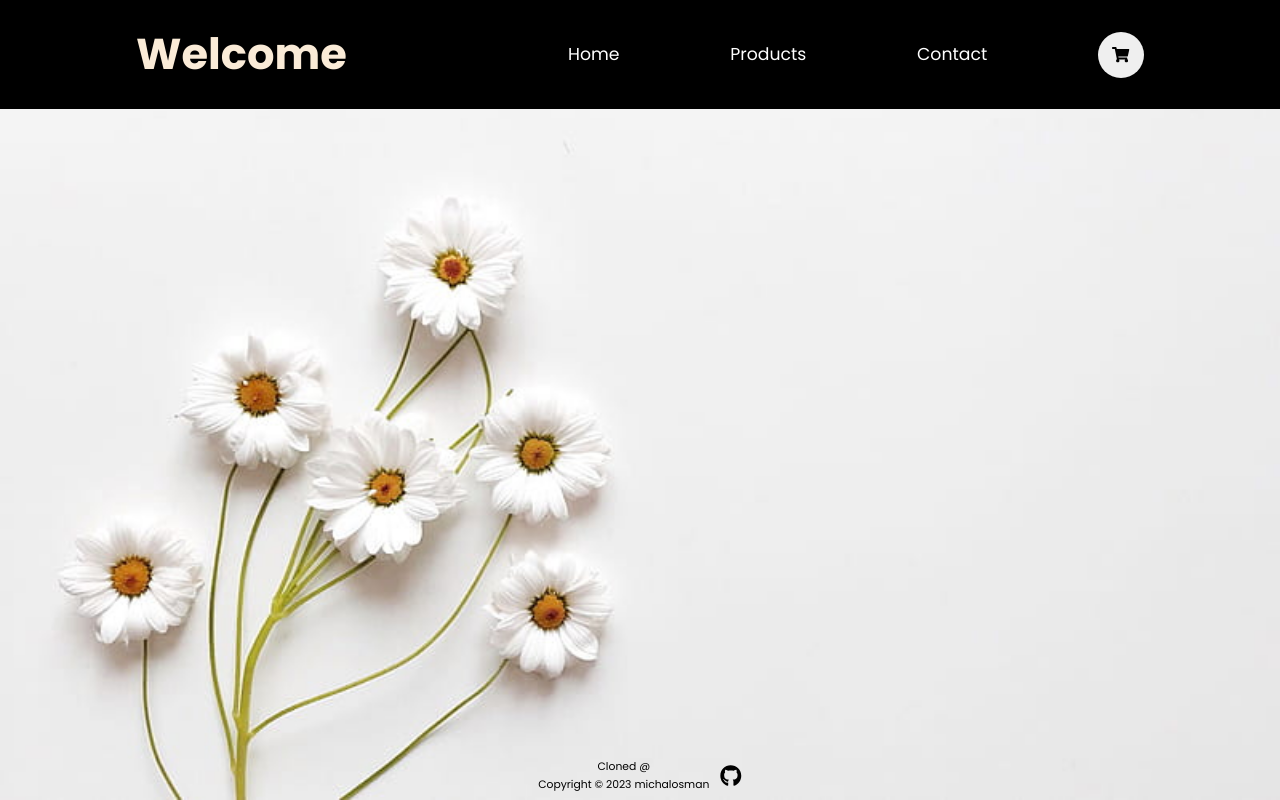
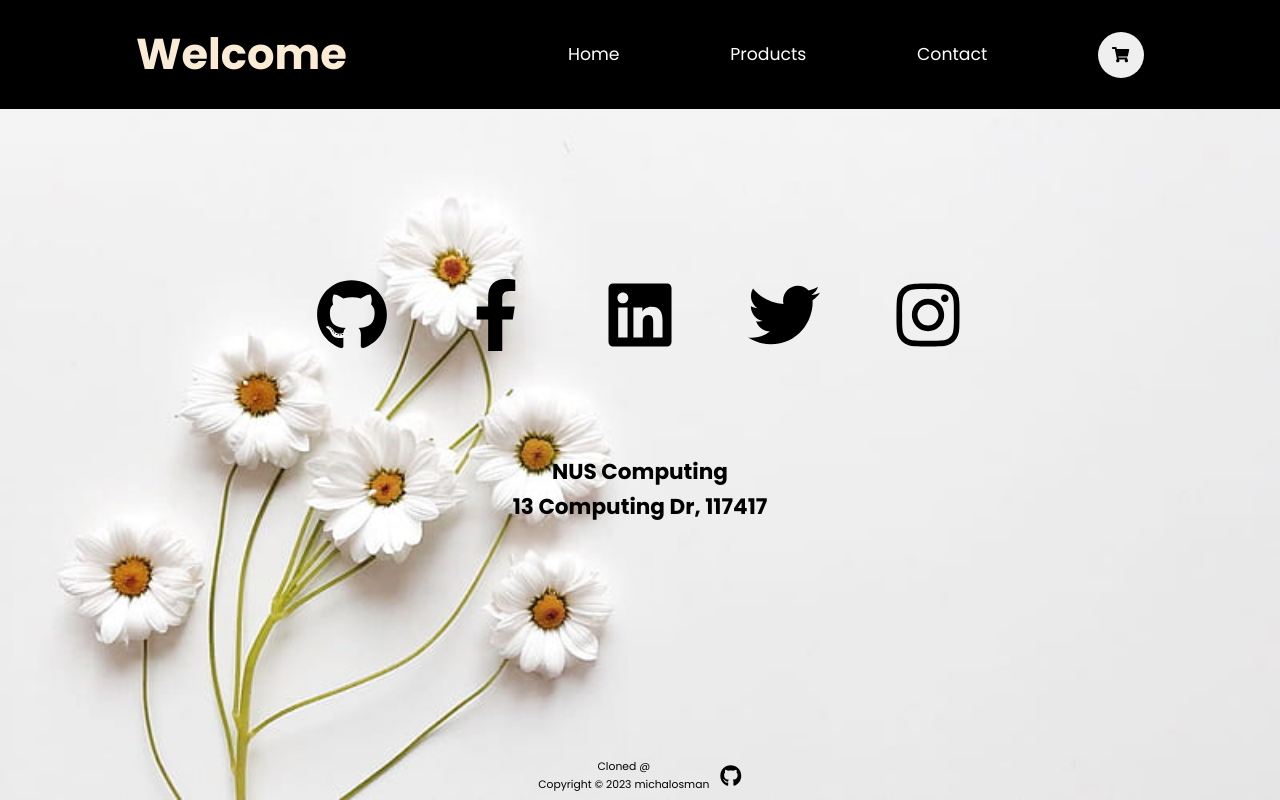
Before and after one commit to 4ndrelim/TOP_JS, a React (Create React App) app in the folder shopping-cart/: page /contact in a window 1280 px wide. Built offline with nearby package versions, Linux system fonts and the light colour scheme.

Commit message:
Complete contact page

```diff
--- a/shopping-cart/src/components/pages/Contact.js
+++ b/shopping-cart/src/components/pages/Contact.js
@@ -1,10 +1,76 @@
 import React from 'react';
+import styled from 'styled-components';
+import {
+  FaGithub, FaLinkedin, FaFacebookF, FaTwitter, FaInstagram,
+} from 'react-icons/fa';
 import Background from '../elements/Background';
 
 function Contact() {
   return (
-    <Background />
+    <ContactWrapper>
+      <SocialMedia>
+        <SocialLink href="https://github.com/4ndrelim" target="_blank">
+          <FaGithub />
+        </SocialLink>
+        <SocialLink href="" target="_blank">
+          <FaFacebookF />
+        </SocialLink>
+        <SocialLink href="https://www.linkedin.com/mynetwork/" target="_blank">
+          <FaLinkedin />
+        </SocialLink>
+        <SocialLink href="" target="_blank">
+          <FaTwitter />
+        </SocialLink>
+        <SocialLink href="https://www.instagram.com/4ndre_lim/" target="_blank">
+          <FaInstagram />
+        </SocialLink>
+      </SocialMedia>
+      <Location>
+        <p>NUS Computing</p>
+        <p>13 Computing Dr, 117417</p>
+      </Location>
+      <Background />
+    </ContactWrapper>
   );
 }
 
+const ContactWrapper = styled.div`
+  display: flex;
+  flex-direction: column;
+  align-items: center;
+  margin-top: 10rem;
+  /* hide footer */
+  margin-bottom: 21rem;
+`;
+
+const SocialMedia = styled.div`
+  display: flex;
+  gap: 10rem;
+  font-size: 10rem;
+  margin-bottom: 10rem;
+  @media (max-width: 1000px) {
+    gap: 8rem;
+    font-size: 8rem;
+  }
+  @media (max-width: 600px) {
+    gap: 5rem;
+    font-size: 5rem;
+`;
+
+const Location = styled.div`
+  font-size: 3rem;
+  font-weight: bold;
+  text-align: center;
+  @media (max-width: 600px) {
+    font-size: 2.4rem;
+`;
+
+const SocialLink = styled.a`
+  cursor: pointer;
+  transition: transform 0.15s ease-in-out;
+  color: ${({ theme }) => theme.colors.dark};
+  &:hover {
+    transform: scale(1.1);
+`;
+
 export default Contact;
```
